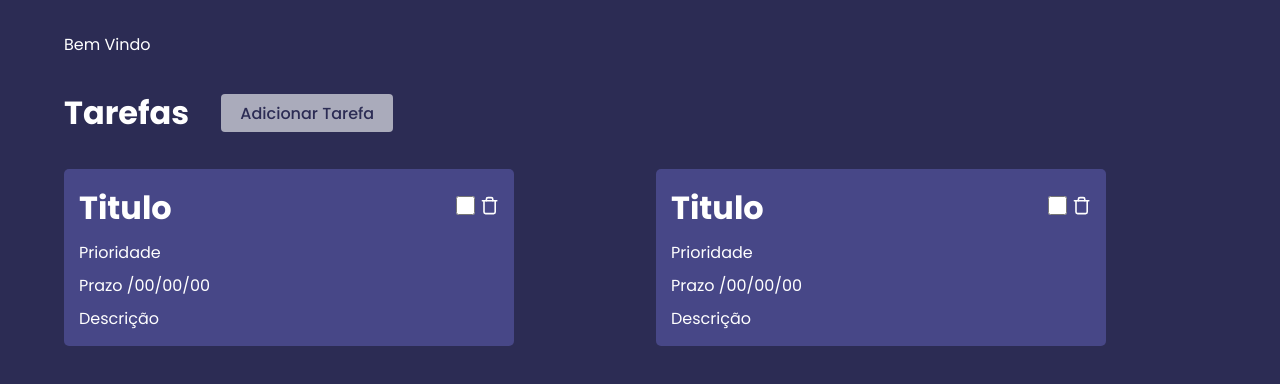
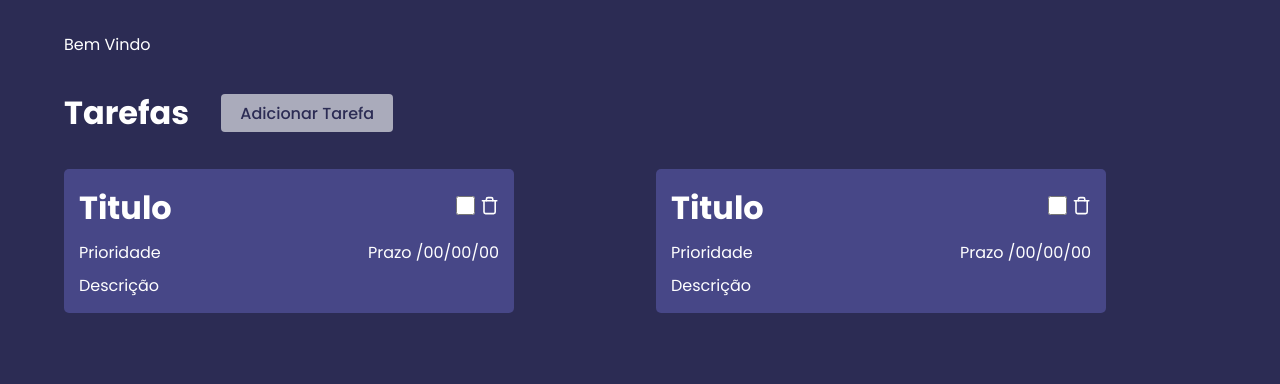
Before and after one commit to Wssfilho/React-app, a Next.js app: page /tasks in a window 1280 px wide. Shown: the top 384 px of the page. Built offline with nearby package versions, Linux system fonts and the light colour scheme.

Commit message:
feat: organizar informações da tarefa em um contêiner estilizado

```diff
--- a/src/app/components/task/index.tsx
+++ b/src/app/components/task/index.tsx
@@ -12,8 +12,10 @@ export default function Task() {
                         <FiTrash /> </button>
                 </div>
             </header>
-            <div><p>Prioridade</p></div>
-            <p>Prazo /00/00/00</p>
+            <div className={styles.taskInfo}><p>Prioridade</p>
+                <p>Prazo /00/00/00</p>
+            </div>
+
             <p>Descrição</p>
 
         </div>
--- a/src/app/components/task/page.module.css
+++ b/src/app/components/task/page.module.css
@@ -32,3 +32,8 @@
     color: var(--text-color);
     font-size: 1.2rem;
 }
+
+.taskInfo{
+    display: flex;
+    justify-content: space-between;
+}
```
